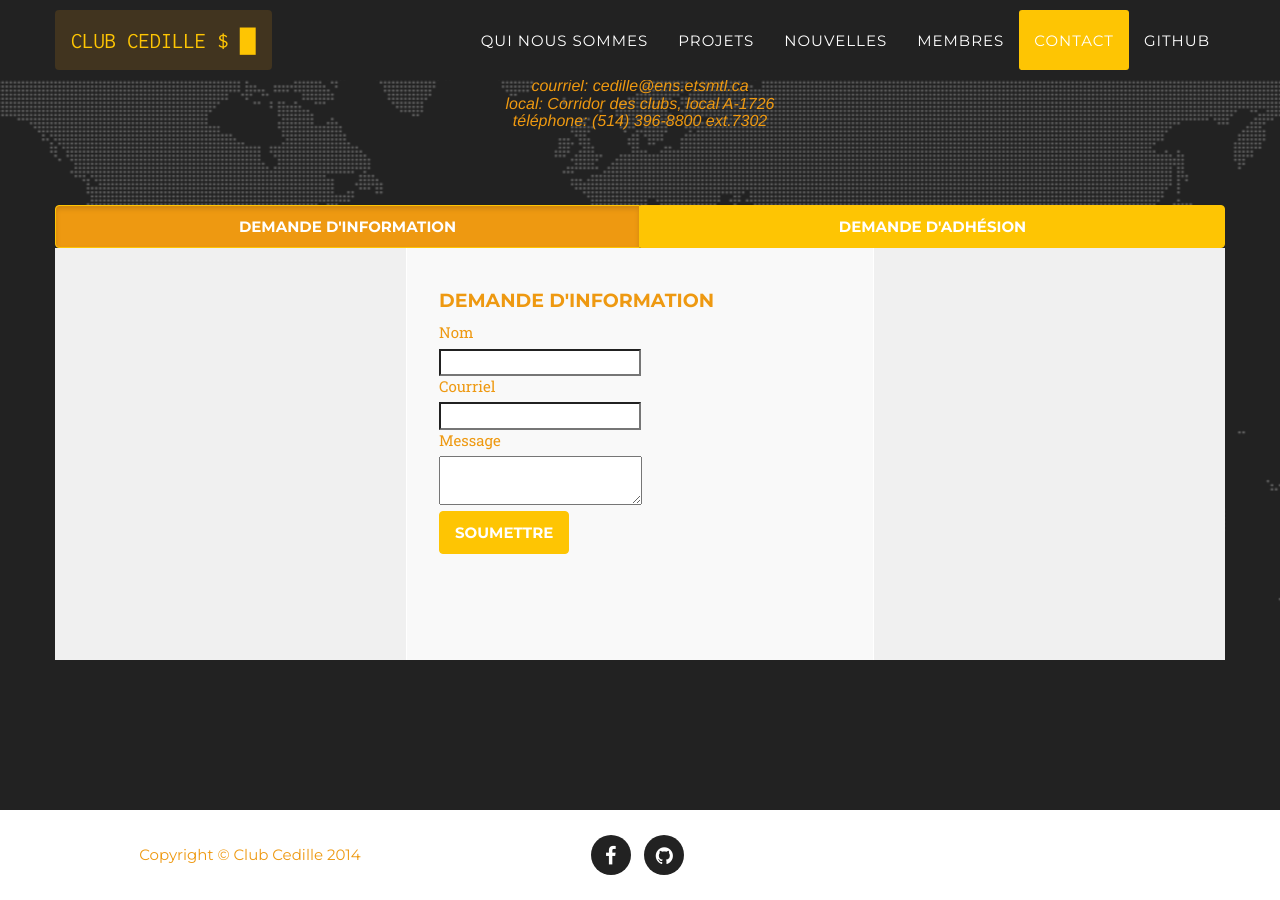
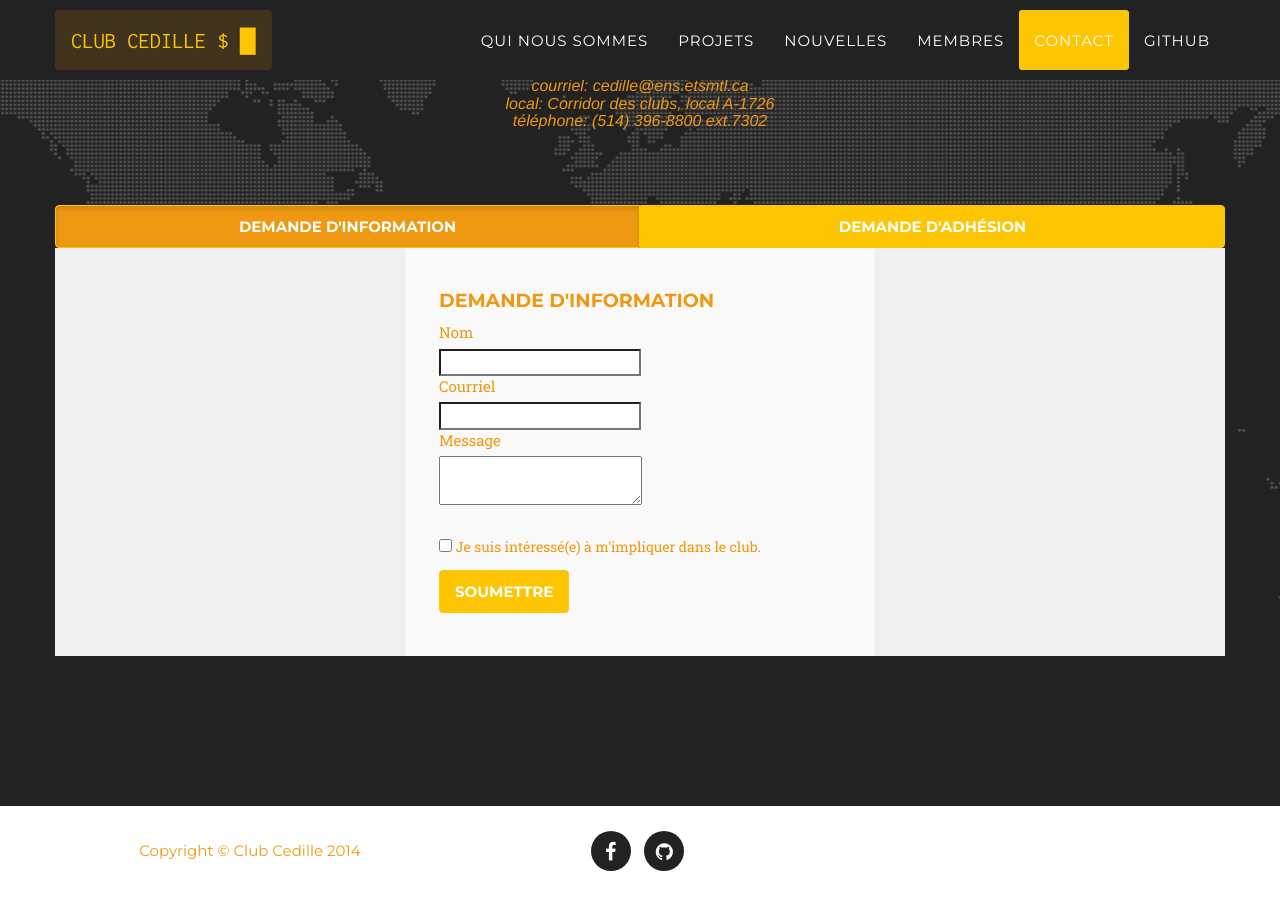
Before and after one commit to ClubCedille/clubcedille.github.io, a Jekyll site: the page built from index.html, in a window 1280 px wide and 900 px high, scrolled down 7668 px. Built offline with Jekyll 4.4.1, drawn with Linux system fonts in a browser that asks for light colours; some web fonts are replaced.

Commit message:
Retrait du Captcha google (Loi 101)

```diff
--- a/_includes/contact.html
+++ b/_includes/contact.html
@@ -24,12 +24,14 @@
 						<label>Nom</label>
 						<input name="nom" type="text" required/>
 						<label>Courriel</label>
-						<input name="courriel" type="text" required/>
+						<input name="courriel" type="email" required/>
 						<label>Message</label>
 						<textarea name="message" required></textarea>
+						<p>
+							<br/><input type="checkbox" name="conscentement" id="conscentement"/> Je suis intéressé(e) à m'impliquer dans le club.
+						</p>
 						<p><button class="btn btn-primary">Soumettre</button></p>
 					</div>
-					<div class="g-recaptcha" data-sitekey="6LfLfRYTAAAAACZNafl7E7zG9W2j13fpCHgw9WkM"></div>
 				</form>
 				<form id="adhesion-form" name="adhesion-form" class="col-xs-12 hidden bg-light-gray" action="http://cedille.etsmtl.ca:8080/" method="post">
 					<div>
@@ -41,7 +43,7 @@
 							<label>Nom *</label>
 							<input name="nom" type='text' required/>
 							<label>Courriel *</label>
-							<input name="courriel" type='text' required/>
+							<input name="courriel" type='email' required/>
 						</p>
 
 						<h5>Formation *</h5>
@@ -69,14 +71,9 @@
 							Génie de la production automatisée</label>
 						</p>
 						<h5>Autre : </h5>
-						<p>
-							Consentement pour recevoir des courriels du club *
-							<br/><input type="checkbox" name="conscentement" id="conscentement"/> Je suis d'accord
-						</p>
 						<p><button class="btn btn-primary">Soumettre</button></p>
 						<!-- API Key: AIzaSyAy-HwVt5J_r50O4xKXFXHaUj1Bwldtz48 -->
 					</div>
-					<div class="g-recaptcha" data-sitekey="6LfLfRYTAAAAACZNafl7E7zG9W2j13fpCHgw9WkM"></div>
 				</form>
 			</div>
 		</div>
--- a/_includes/head.html
+++ b/_includes/head.html
@@ -17,6 +17,7 @@
     <link href="//fonts.googleapis.com/css?family=Lato:400,700,400italic,700italic" rel="stylesheet" type="text/css">
     <link href='//fonts.googleapis.com/css?family=Droid+Serif:400,700,400italic,700italic' rel='stylesheet' type='text/css'>
     <link href='//fonts.googleapis.com/css?family=Roboto+Slab:400,100,300,700' rel='stylesheet' type='text/css'>
+    <!-- Google Captcha -->
     <script src='https://www.google.com/recaptcha/api.js'></script>
 
     <!-- HTML5 Shim and Respond.js IE8 support of HTML5 elements and media queries -->
```
